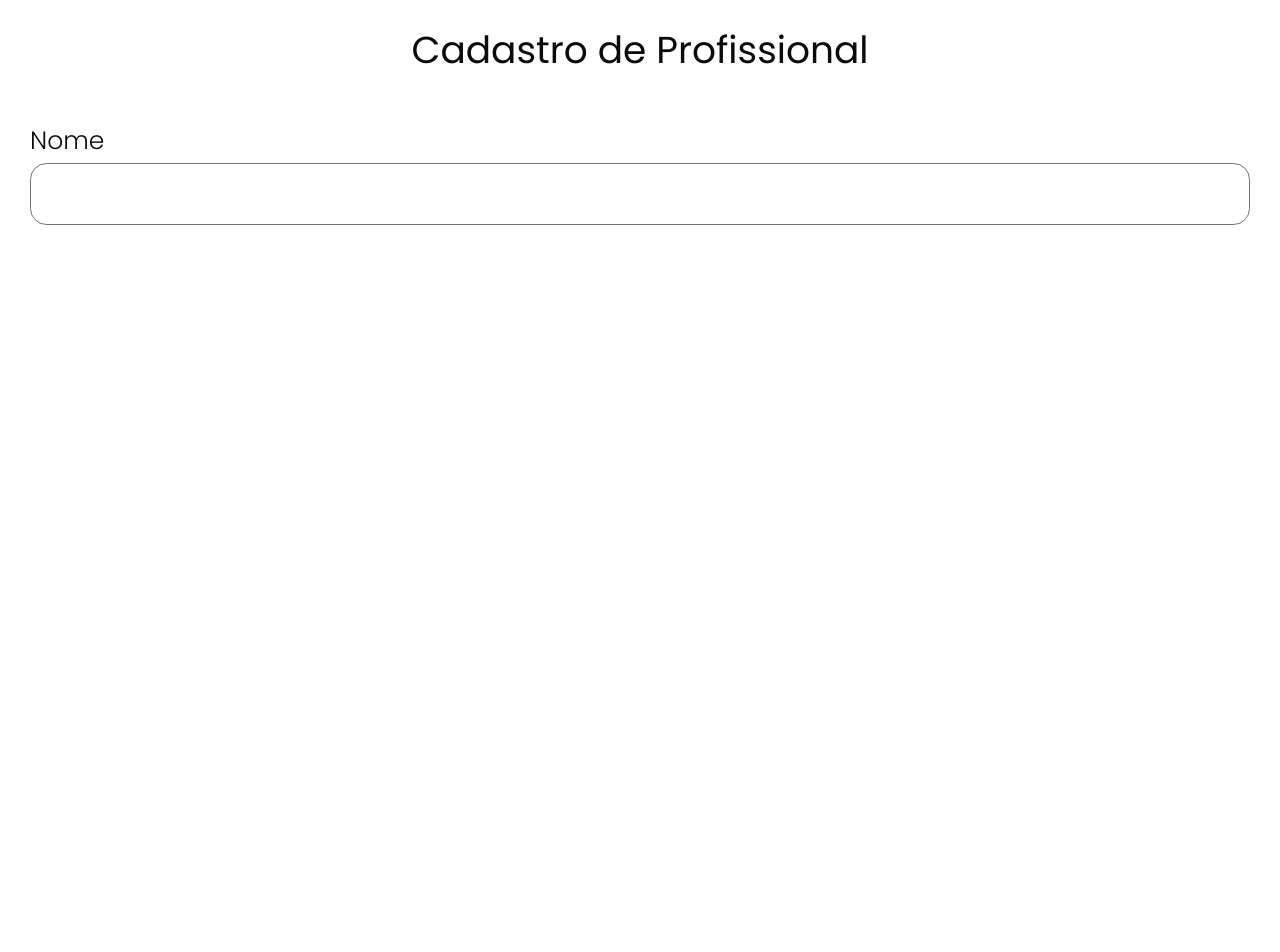
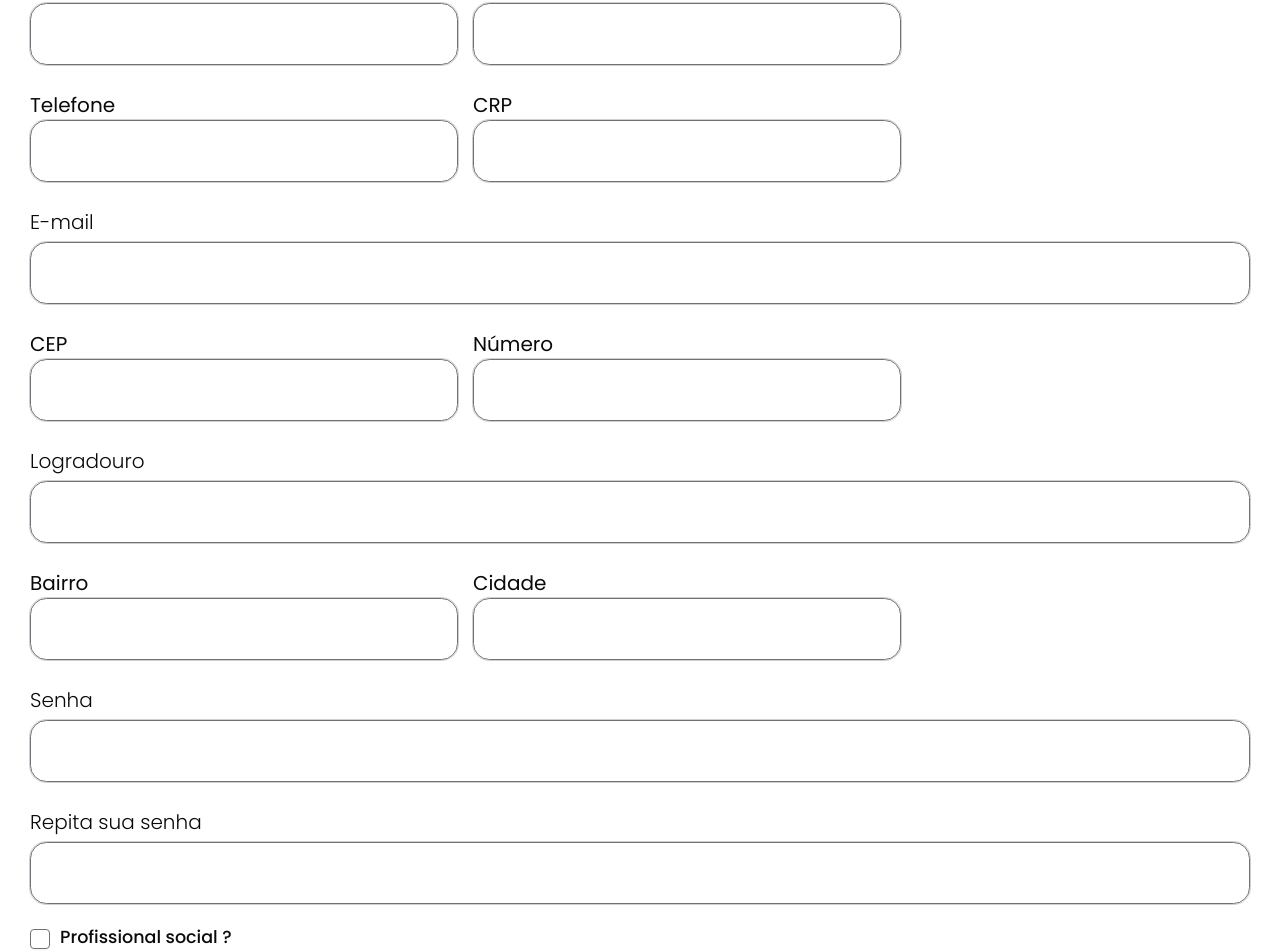
Before and after one commit to feliperocha27vn/mind-helping-profissional-fron-end, a React (Vite) app: page /cadastro-profissional in a window 1280 px wide. Shown: the part 274-1226 px from the top of the page. Before the commit the page ends 800 px from the top, so only its background shows below. Built offline with nearby package versions, Linux system fonts and the light colour scheme.

Commit message:
terminando os inputs do cadastro, e colocando o primeiro checkbox

```diff
--- a/package.json
+++ b/package.json
@@ -13,6 +13,7 @@
     "@biomejs/biome": "^1.9.4",
     "@phosphor-icons/react": "^2.1.7",
     "@radix-ui/react-accordion": "^1.2.3",
+    "@radix-ui/react-checkbox": "^1.1.5",
     "@radix-ui/react-slot": "^1.1.2",
     "@tailwindcss/vite": "^4.1.3",
     "class-variance-authority": "^0.7.1",
--- a/src/components/Register.jsx
+++ /dev/null
@@ -1,20 +0,0 @@
-export function Register() {
-  return (
-    <div className="h-screen flex flex-col items-center justify-center">
-      <form className="w-full flex flex-col items-center px-6">
-        <h1 className="text-3xl w-7/12 text-center">
-          Cadastro de Profissional
-        </h1>
-        <div className="mt-10 w-full">
-          <div className="space-y-1">
-            <p className="text-xl font-light">Nome</p>
-            <input
-              type="text"
-              className="border border-zinc-500 w-full py-3 px-4 rounded-xl"
-            />
-          </div>
-        </div>
-      </form>
-    </div>
-  )
-}
--- /dev/null
+++ b/src/components/Regjster/Input.jsx
@@ -0,0 +1,9 @@
+export function Input({ type, name }) {
+  return (
+    <input
+      type={type}
+      name={name}
+      className="border border-zinc-500 w-full py-3 px-4 rounded-xl outline"
+    />
+  )
+}
--- /dev/null
+++ b/src/components/Regjster/Register.jsx
@@ -0,0 +1,91 @@
+import { Checkbox } from '@/components/ui/checkbox'
+import { Input } from './Input'
+
+export function Register() {
+  return (
+    <div className="flex flex-col items-center justify-center">
+      <form className="w-full flex flex-col items-center p-6">
+        <h1 className="text-3xl w-7/12 text-center">
+          Cadastro de Profissional
+        </h1>
+        <div className="mt-10 w-full space-y-5">
+          <div className="space-y-1">
+            <p className="font-light">Nome</p>
+            <Input type="text" name="nome" />
+          </div>
+          <div className="flex items-center gap-x-3">
+            <div>
+              <p>Data de Nascimento</p>
+              <Input type="text" name="data_nascimento" />
+            </div>
+            <div className="self-end">
+              <p>CPF</p>
+              <Input type="text" name="cpf" />
+            </div>
+          </div>
+          <div className="flex items-center gap-x-3">
+            <div>
+              <p>Telefone</p>
+              <Input type="text" name="telefone" />
+            </div>
+            <div className="self-end">
+              <p>CRP</p>
+              <Input type="text" name="crp" />
+            </div>
+          </div>
+          <div className="space-y-1">
+            <p className="font-light">E-mail</p>
+            <Input type="text" name="email" />
+          </div>
+          <div className="flex items-center gap-x-3">
+            <div>
+              <p>CEP</p>
+              <Input type="text" name="cep" />
+            </div>
+            <div className="self-end">
+              <p>Número</p>
+              <Input type="text" name="numero" />
+            </div>
+          </div>
+          <div className="space-y-1">
+            <p className="font-light">Logradouro</p>
+            <Input type="text" name="logradouro" />
+          </div>
+          <div className="flex items-center gap-x-3">
+            <div>
+              <p>Bairro</p>
+              <Input type="text" name="bairro" />
+            </div>
+            <div className="self-end">
+              <p>Cidade</p>
+              <Input type="text" name="cidade" />
+            </div>
+          </div>
+          <div className="space-y-1">
+            <p className="font-light">Senha</p>
+            <Input type="text" name="senha" />
+          </div>
+          <div className="space-y-1">
+            <p className="font-light">Repita sua senha</p>
+            <Input type="text" name="" />
+          </div>
+          <div className="items-top flex space-x-2">
+            <Checkbox id="terms1" className="border-zinc-500" />
+            <div className="grid gap-1.5 leading-none">
+              <label
+                htmlFor="terms1"
+                className="text-sm font-medium leading-none peer-disabled:cursor-not-allowed peer-disabled:opacity-70"
+              >
+                Profissional social ?
+              </label>
+              <p className="text-sm text-muted-foreground">
+                (Profissional social é aquele que oferece consultas de forma
+                gratuita para pessoas de baixa renda)
+              </p>
+            </div>
+          </div>
+        </div>
+      </form>
+    </div>
+  )
+}
--- /dev/null
+++ b/src/components/ui/checkbox.jsx
@@ -0,0 +1,28 @@
+import * as React from "react"
+import * as CheckboxPrimitive from "@radix-ui/react-checkbox"
+import { CheckIcon } from "lucide-react"
+
+import { cn } from "@/lib/utils"
+
+function Checkbox({
+  className,
+  ...props
+}) {
+  return (
+    <CheckboxPrimitive.Root
+      data-slot="checkbox"
+      className={cn(
+        "peer border-input dark:bg-input/30 data-[state=checked]:bg-primary data-[state=checked]:text-primary-foreground dark:data-[state=checked]:bg-primary data-[state=checked]:border-primary focus-visible:border-ring focus-visible:ring-ring/50 aria-invalid:ring-destructive/20 dark:aria-invalid:ring-destructive/40 aria-invalid:border-destructive size-4 shrink-0 rounded-[4px] border shadow-xs transition-shadow outline-none focus-visible:ring-[3px] disabled:cursor-not-allowed disabled:opacity-50",
+        className
+      )}
+      {...props}>
+      <CheckboxPrimitive.Indicator
+        data-slot="checkbox-indicator"
+        className="flex items-center justify-center text-current transition-none">
+        <CheckIcon className="size-3.5" />
+      </CheckboxPrimitive.Indicator>
+    </CheckboxPrimitive.Root>
+  );
+}
+
+export { Checkbox }
--- a/src/main.jsx
+++ b/src/main.jsx
@@ -2,7 +2,7 @@
 import { App } from './App.jsx'
 import { BrowserRouter, Route, Routes } from 'react-router'
 import ReactDOM from 'react-dom/client'
-import { Register } from './components/Register'
+import { Register } from './components/Regjster/Register'
 
 ReactDOM.createRoot(document.getElementById('root')).render(
   <BrowserRouter>
```
Also changed, not shown: 1 other file (tests, documents, lock files or other folders).
